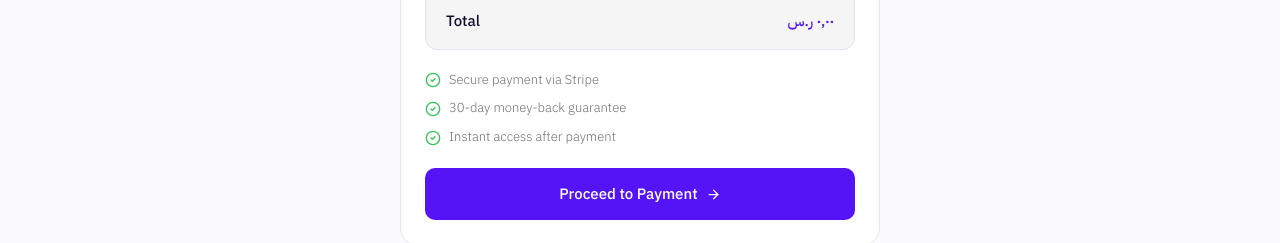
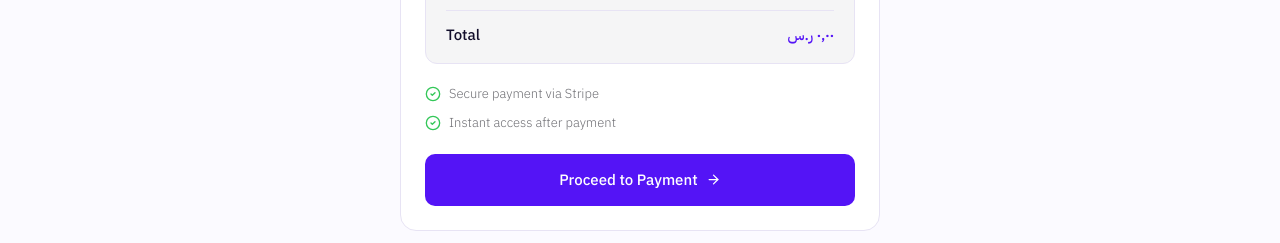
Before and after one commit to AhmedSalemKing/careerhub, a Next.js app in the folder apps/learn/: page /en/payment/enroll in a window 1280 px wide. Shown: the part 437-680 px from the top of the page. Built offline with nearby package versions, Linux system fonts and the light colour scheme; no server answers.

Commit message:
feat: remove 30-day refund guarantee text from payment page

```diff
--- a/apps/learn/src/app/[locale]/payment/enroll/page.tsx
+++ b/apps/learn/src/app/[locale]/payment/enroll/page.tsx
@@ -128,7 +128,6 @@ export default function EnrollPaymentPage() {
         <div style={{ display: 'flex', flexDirection: 'column', gap: 8 }}>
           {[
             t('securePaymentLabel'),
-            t('moneyBack'),
             t('instantAccessLabel'),
           ].map((f, i) => (
             <div key={i} style={{ display: 'flex', alignItems: 'center', gap: 8 }}>
```
